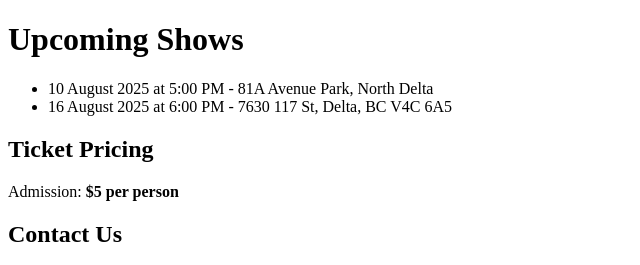
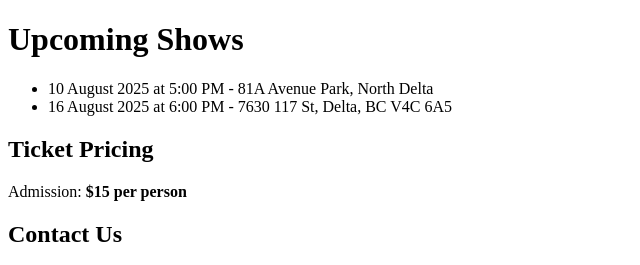
Before and after one commit to brarmsic1984/Ekamnoor, a plain HTML site: page index.html in a window 1280 px wide. Shown: the top 265 px of the page, 0-640 px from the left. Drawn offline with Linux system fonts and the light colour scheme.

Commit message:
Update index.html with new content

```diff
--- a/index.html
+++ b/index.html
@@ -12,7 +12,7 @@
         <li>16 August 2025 at 6:00 PM - 7630 117 St, Delta, BC V4C 6A5</li>
     </ul>
     <h2>Ticket Pricing</h2>
-    <p>Admission: <strong>$5 per person</strong></p>
+    <p>Admission: <strong>$15 per person</strong></p>
     <h2>Contact Us</h2>
     <p>Email: <a href="mailto:brarmusic504@gmail.com">brarmusic504@gmail.com</a></p>
     <p>WhatsApp: <a href="https://wa.me/12366602251">+1 (236) 660-2251</a></p>
```
